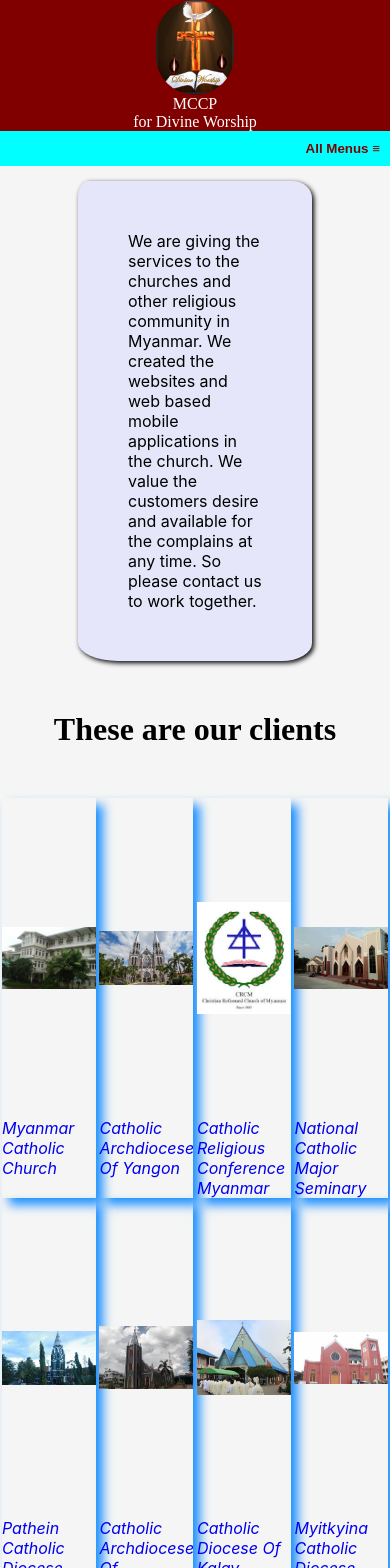
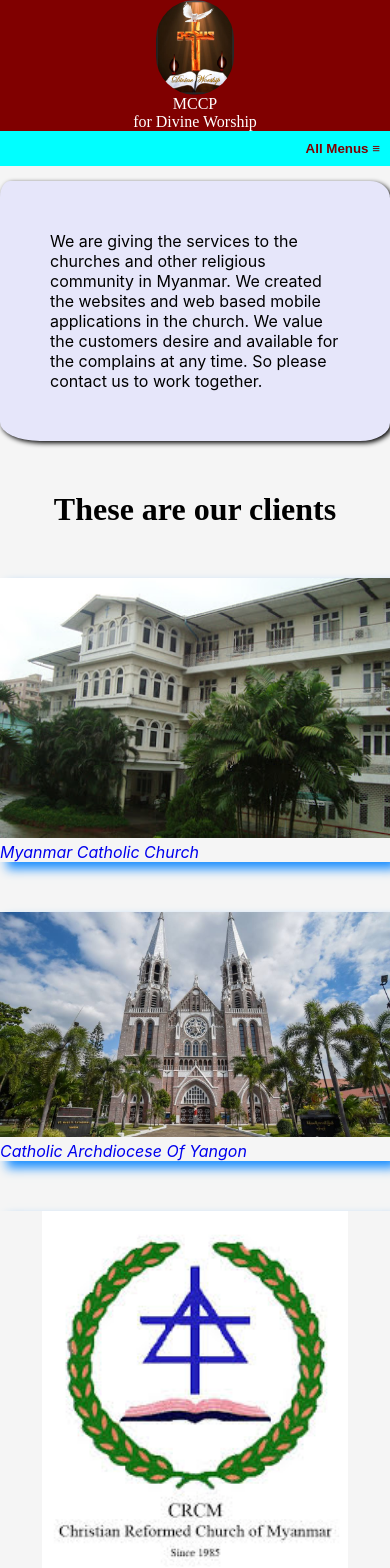
Before and after one commit to tinhninsuwai36-cell/myanmarcatholicprayer, a React (Create React App) app: page /home in a window 390 px wide. Shown: the top 1568 px of the page. Built offline with nearby package versions, Linux system fonts and the light colour scheme; no server answers.

Commit message:
Update homeCss.css

```diff
--- a/src/pages/Home/homeCss.css
+++ b/src/pages/Home/homeCss.css
@@ -96,3 +96,57 @@
   height:auto;
   border-radius:50%;
 }
+
+@media screen and (max-width: 650px) {
+  .introText {
+    width: 100%;
+  }
+  .listCard {
+    width: 100%;
+    height: auto;
+    margin-bottom: 50px;
+    display: flex;
+    justify-content: center;
+    align-items: center;
+  }
+  .listPhoto {
+    width: 100%;
+    height: auto;
+  }
+  .listPhoto img {
+    width: 100%;
+    height: auto;
+  }
+  .listName {
+    width: 100%;
+    height: auto;
+  }
+  .apkCard {
+    width: 100%;
+    height: auto;
+    margin-bottom: 50px;
+  }
+  .apkCard img {
+    width: 100%;
+    height: auto;
+  }
+  .apkCard h3 {
+    width: 100%;
+  }
+  .dform {
+    width: 100%;
+  }
+  .suggestionform {
+    width: 100%;
+  }
+  input[type="submit"] {
+    width: 100%;
+  }
+
+  .dfacebookicon {
+    width: 20%;
+  }
+  .dfacebookicon img {
+    width: 100%;
+  }
+}
```
